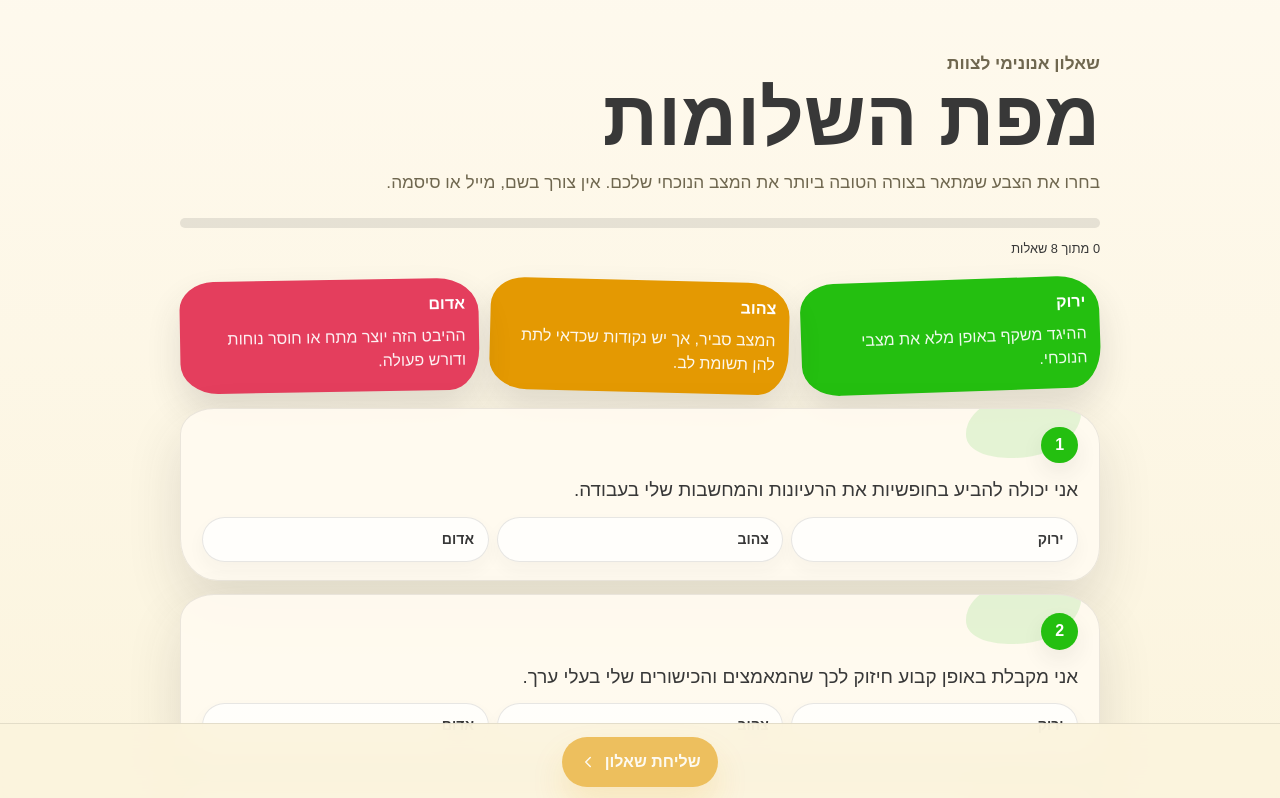
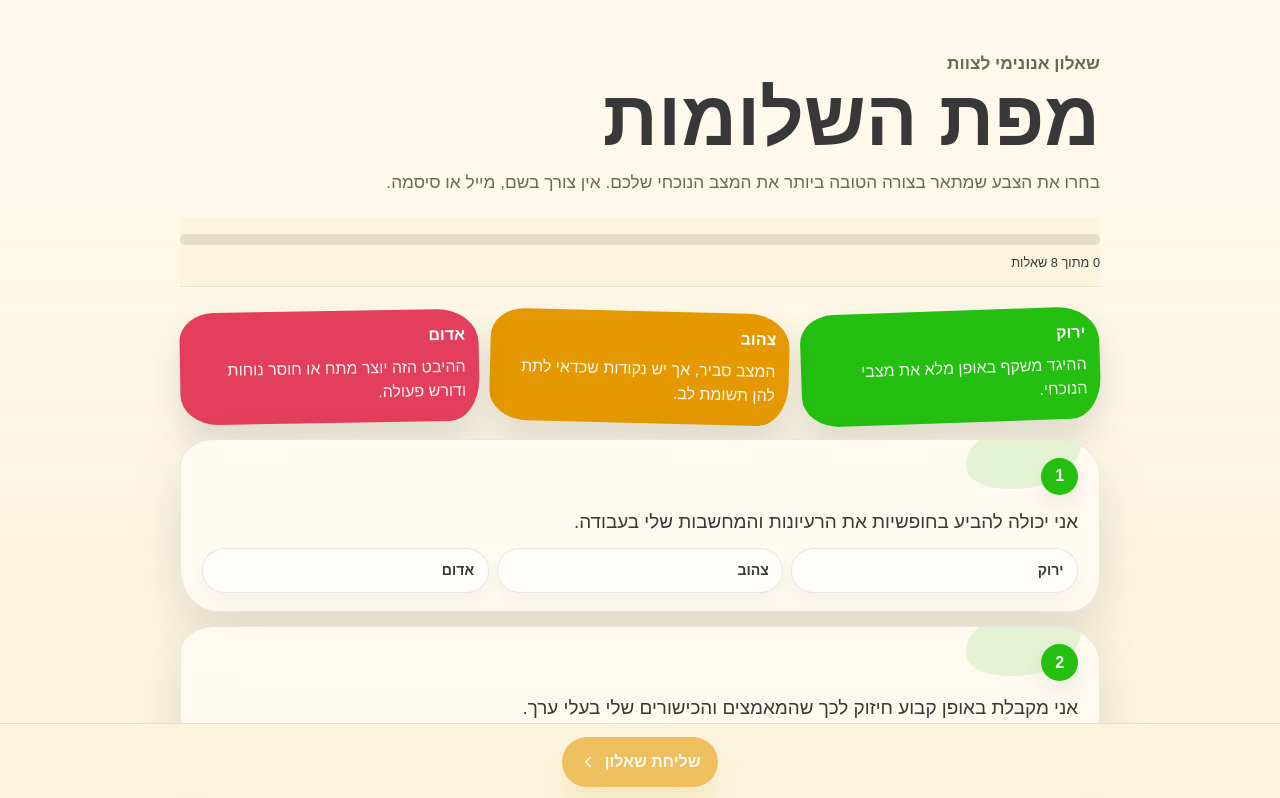
Before and after one commit to shteynu/shalomut-map-demo, a Next.js app: page /survey/dror-q1 in a window 1280 px wide. Shown: the top 798 px of the page. Built offline with nearby package versions, Linux system fonts and the light colour scheme.

Commit message:
Make survey progress bar sticky at the top

```diff
--- a/src/app/globals.css
+++ b/src/app/globals.css
@@ -537,6 +537,21 @@ textarea {
 
 .survey-header h1 {
   max-width: none;
+}
+
+.survey-progress-sticky {
+  position: sticky;
+  top: 0;
+  z-index: 50;
+  background: rgba(251, 244, 221, 0.92);
+  backdrop-filter: blur(8px);
+  padding: 0.75rem 0;
+  margin-bottom: 1.5rem;
+  border-bottom: 1px solid rgba(56, 56, 56, 0.08);
+}
+
+.survey-progress-sticky .progress-bar {
+  margin: 0.25rem 0 0.35rem;
 }
 
 .progress-bar {
--- a/src/components/survey-flow.tsx
+++ b/src/components/survey-flow.tsx
@@ -53,6 +53,9 @@ export function SurveyFlow({ variant = "internal" }: SurveyFlowProps) {
         <p>
           בחרו את הצבע שמתאר בצורה הטובה ביותר את המצב הנוכחי שלכם. אין צורך בשם, מייל או סיסמה.
         </p>
+      </div>
+
+      <div className="survey-progress-sticky">
         <div className="progress-bar" aria-label={`התקדמות ${progress} אחוז`}>
           <span style={{ width: `${progress}%` }} />
         </div>
```
